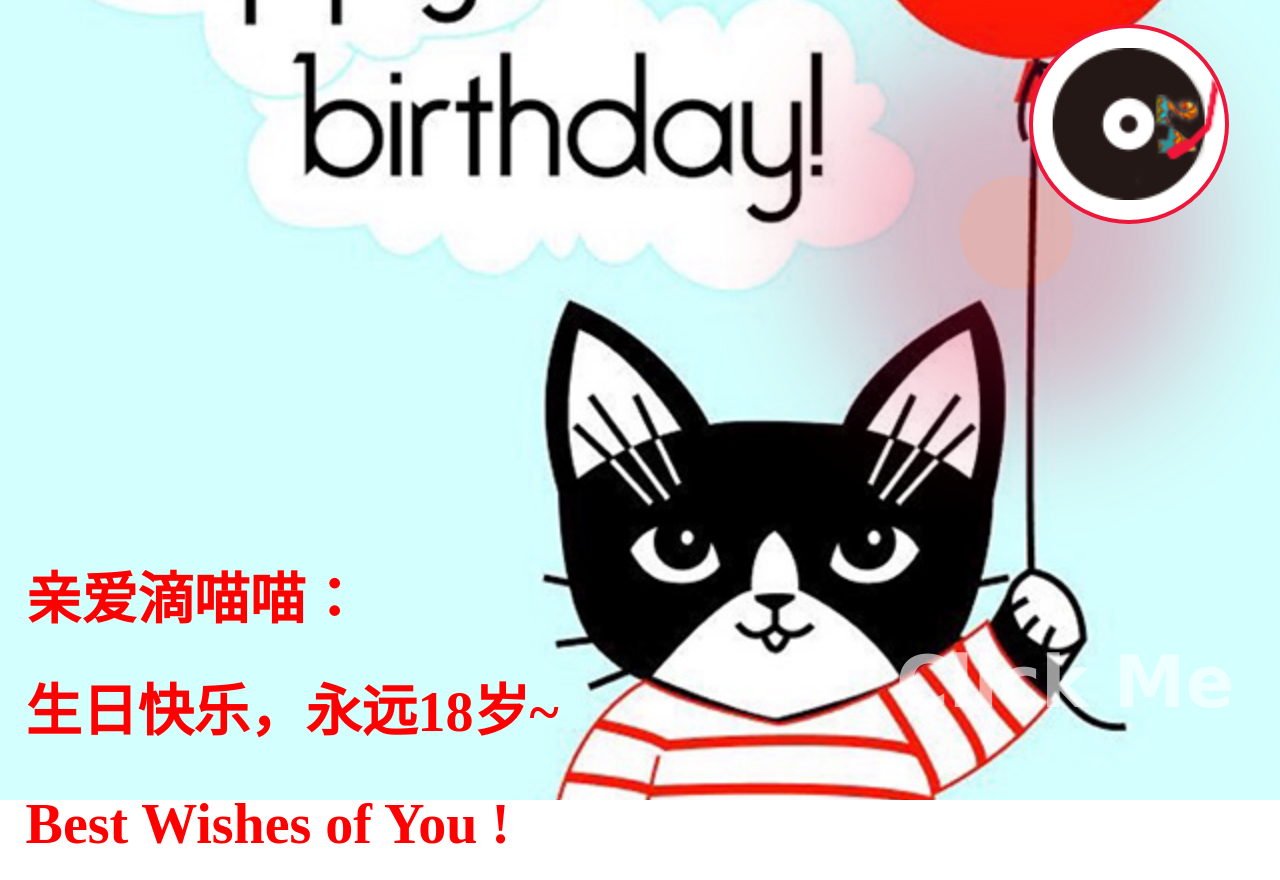
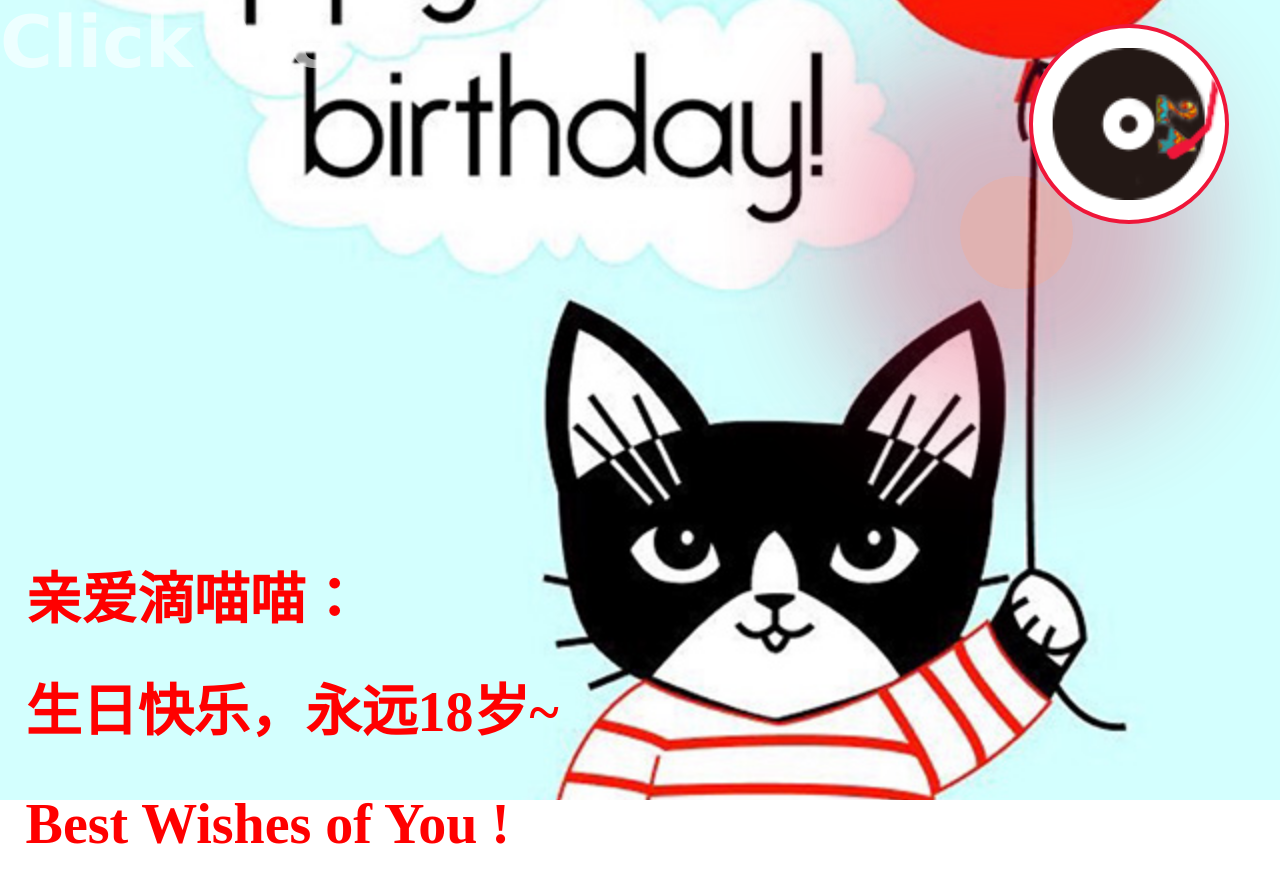
Before and after one commit to YueYangNeu/birthday, a plain HTML site: page index.html in a window 1280 px wide. Drawn offline with Linux system fonts and the light colour scheme.

Commit message:
Update style.css

```diff
--- a/css/style.css
+++ b/css/style.css
@@ -99,8 +99,8 @@ display: block;
 }
 
  #page1 > .p1_lantern{
-	margin-top:50%;
-	margin-left: 70%;
+	top:50%;
+	left: 50%;
 	font-size: 3.6rem;
 	color:#fff;
 	font-family: "Lucida Grande";
```
